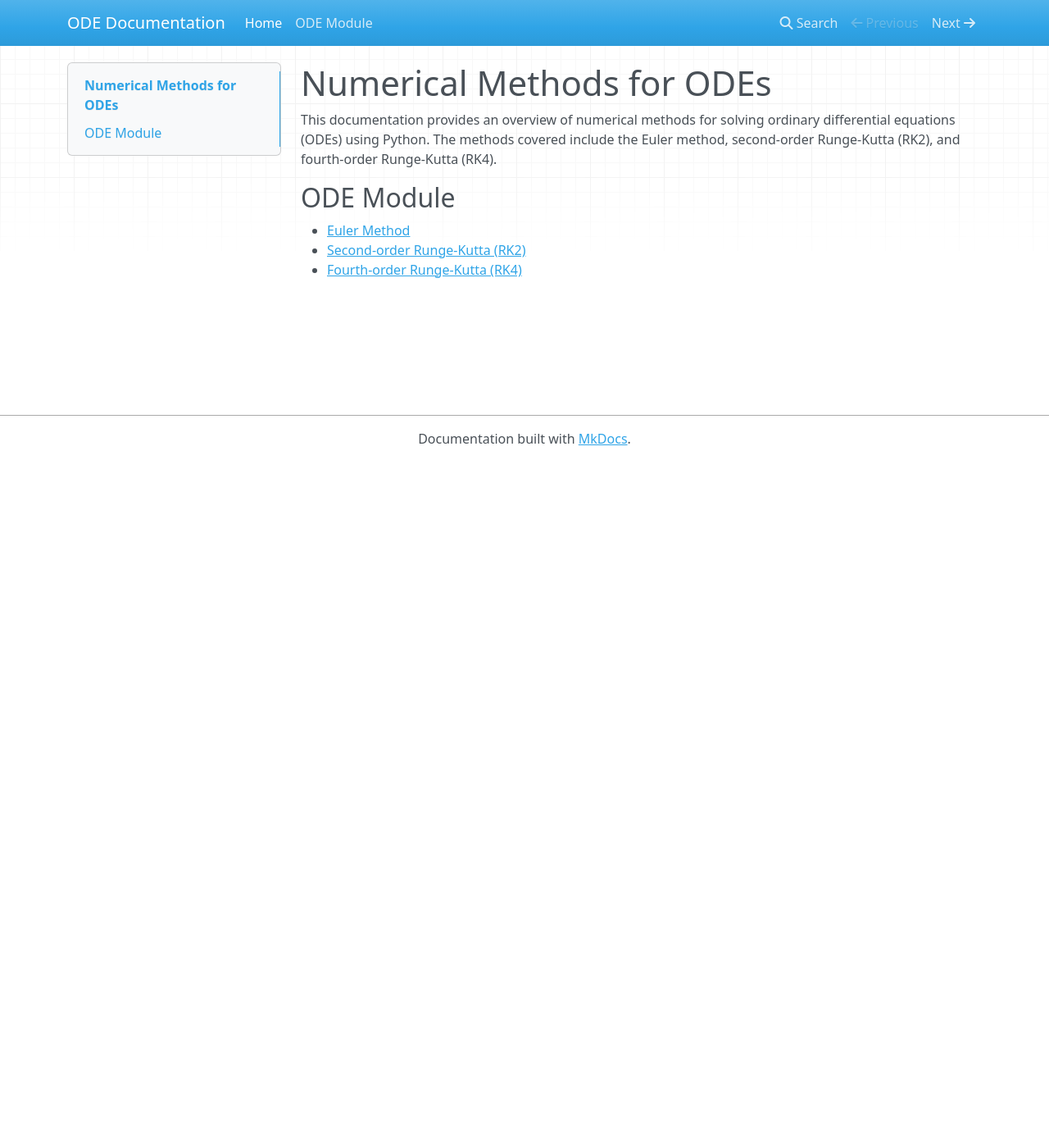
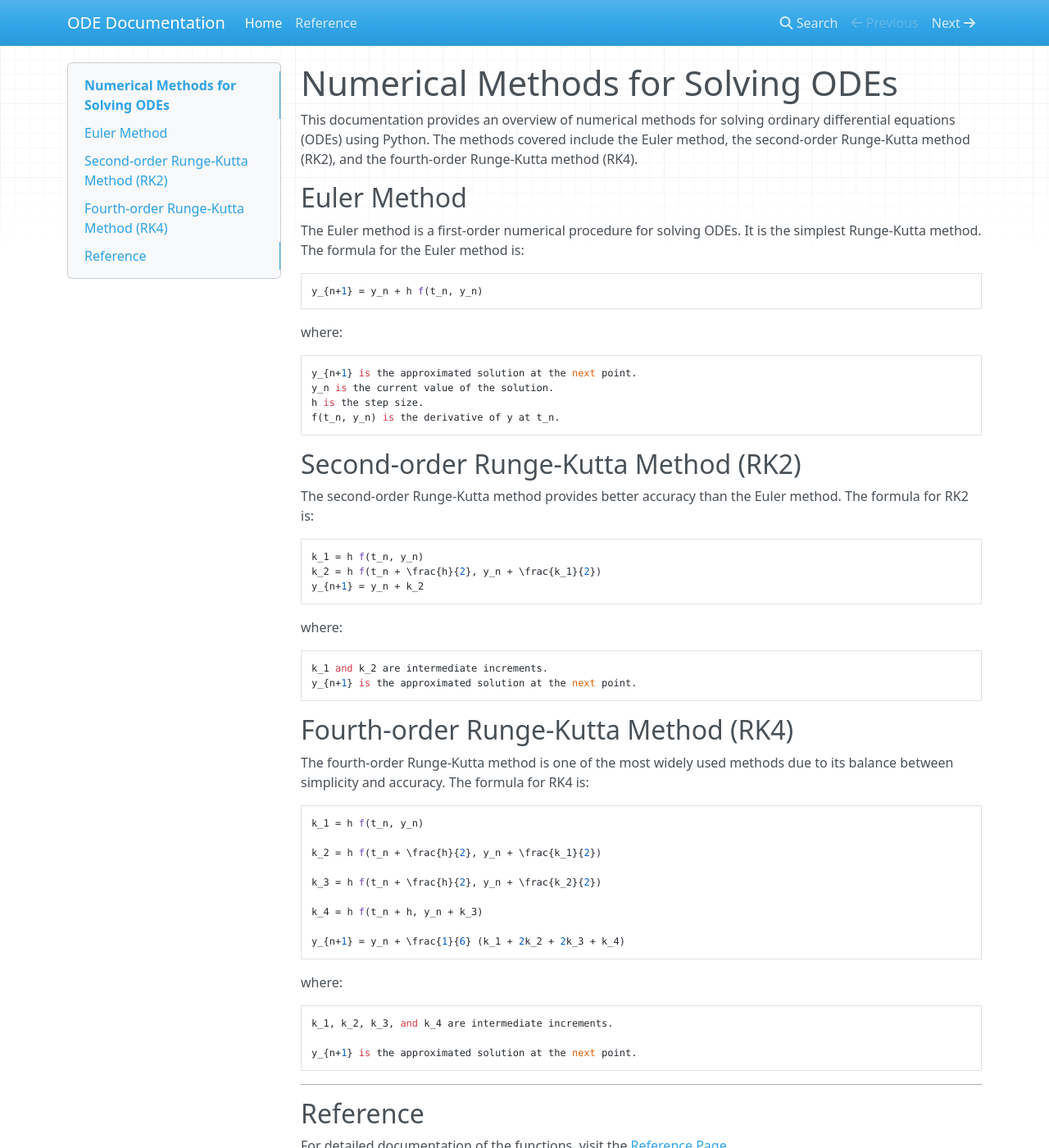
Before and after one commit to bchassoul/ode_documentation, an MkDocs documentation site: the page built from docs/index.md, in a window 1280 px wide and 1400 px high. Shown: the whole window at 82% size. Built offline with MkDocs 1.6.1, drawn with Linux system fonts in a browser that asks for light colours; nearby versions of some CDN libraries; some of the changed text lies outside the part shown.

Commit message:
Update ode docs

```diff
--- a/docs/index.md
+++ b/docs/index.md
@@ -1,10 +1,58 @@
-# Numerical Methods for ODEs
+# Numerical Methods for Solving ODEs
 
-This documentation provides an overview of numerical methods for solving ordinary differential equations (ODEs) using Python.
-The methods covered include the Euler method, second-order Runge-Kutta (RK2), and fourth-order Runge-Kutta (RK4).
+This documentation provides an overview of numerical methods for solving ordinary differential equations (ODEs) using Python. The methods covered include the Euler method, the second-order Runge-Kutta method (RK2), and the fourth-order Runge-Kutta method (RK4).
 
-## ODE Module
+## Euler Method
 
-- [Euler Method](ode.md#euler)
-- [Second-order Runge-Kutta (RK2)](ode.md#second-order-runge-kutta-rk2)
-- [Fourth-order Runge-Kutta (RK4)](ode.md#fourth-order-runge-kutta-rk4)
+The Euler method is a first-order numerical procedure for solving ODEs. It is the simplest Runge-Kutta method. The formula for the Euler method is:
+
+    y_{n+1} = y_n + h f(t_n, y_n)
+
+where:
+
+    y_{n+1} is the approximated solution at the next point.
+    y_n is the current value of the solution.
+    h is the step size.
+    f(t_n, y_n) is the derivative of y at t_n.
+
+## Second-order Runge-Kutta Method (RK2)
+
+The second-order Runge-Kutta method provides better accuracy than the Euler method. The formula for RK2 is:
+
+    k_1 = h f(t_n, y_n)
+    k_2 = h f(t_n + \frac{h}{2}, y_n + \frac{k_1}{2})
+    y_{n+1} = y_n + k_2
+
+where:
+
+    k_1 and k_2 are intermediate increments.
+    y_{n+1} is the approximated solution at the next point.
+
+## Fourth-order Runge-Kutta Method (RK4)
+
+The fourth-order Runge-Kutta method is one of the most widely used methods due to its balance between simplicity and accuracy. The formula for RK4 is:
+
+    k_1 = h f(t_n, y_n)
+
+    k_2 = h f(t_n + \frac{h}{2}, y_n + \frac{k_1}{2})
+
+    k_3 = h f(t_n + \frac{h}{2}, y_n + \frac{k_2}{2})
+
+    k_4 = h f(t_n + h, y_n + k_3)
+
+    y_{n+1} = y_n + \frac{1}{6} (k_1 + 2k_2 + 2k_3 + k_4)
+
+where:
+
+    k_1, k_2, k_3, and k_4 are intermediate increments.
+
+    y_{n+1} is the approximated solution at the next point.
+
+
+---
+
+## Reference
+
+For detailed documentation of the functions, visit the [Reference Page](reference.md).
+
+These numerical methods are fundamental for solving ODEs and are widely used in various scientific and engineering applications.
--- a/mkdocs.yml
+++ b/mkdocs.yml
@@ -2,7 +2,7 @@ site_name: ODE Documentation
 
 nav:
   - Home: index.md
-  - "ODE Module": ode.md
+  - Reference: reference.md
 
 markdown_extensions:
   - pymdownx.superfences
```
Also changed, not shown: docs/ode.md (deleted, +0 -19 lines), docs/reference.md (added, +7 -0 lines), 4 other files.
